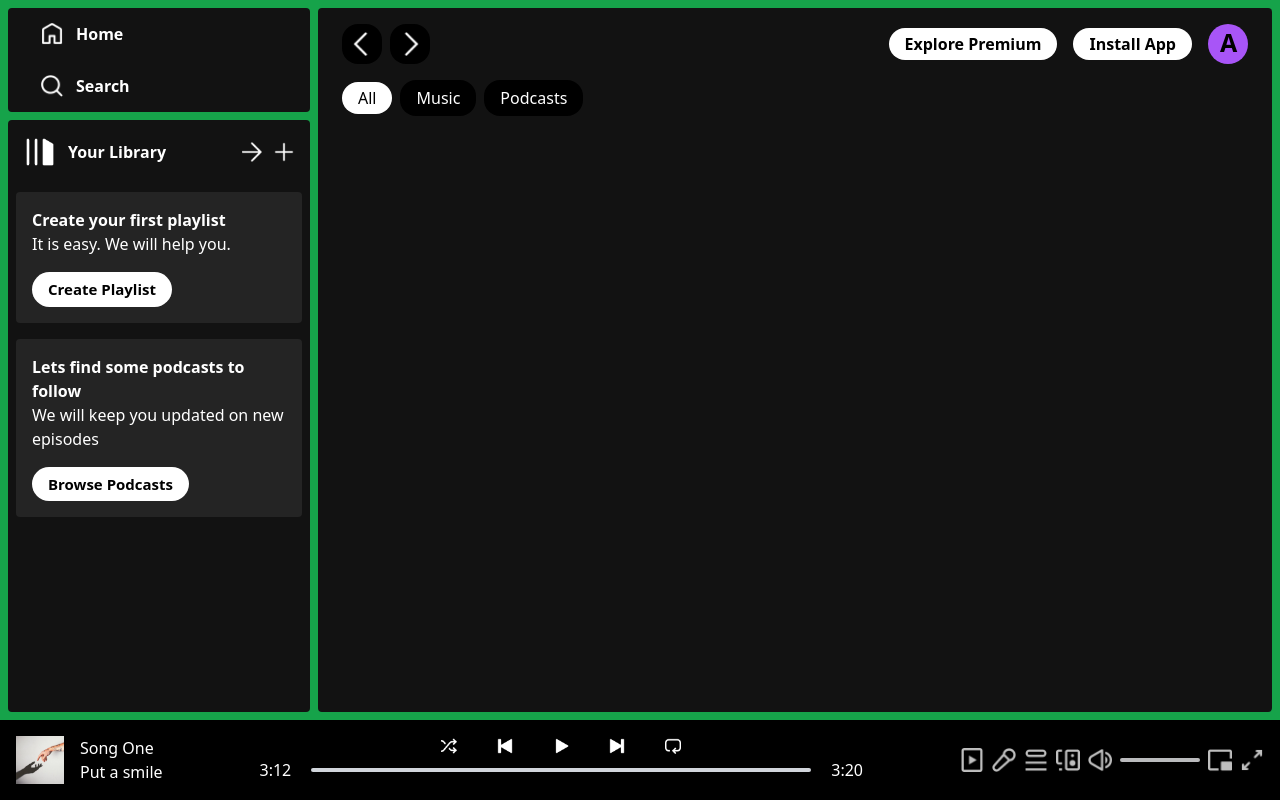
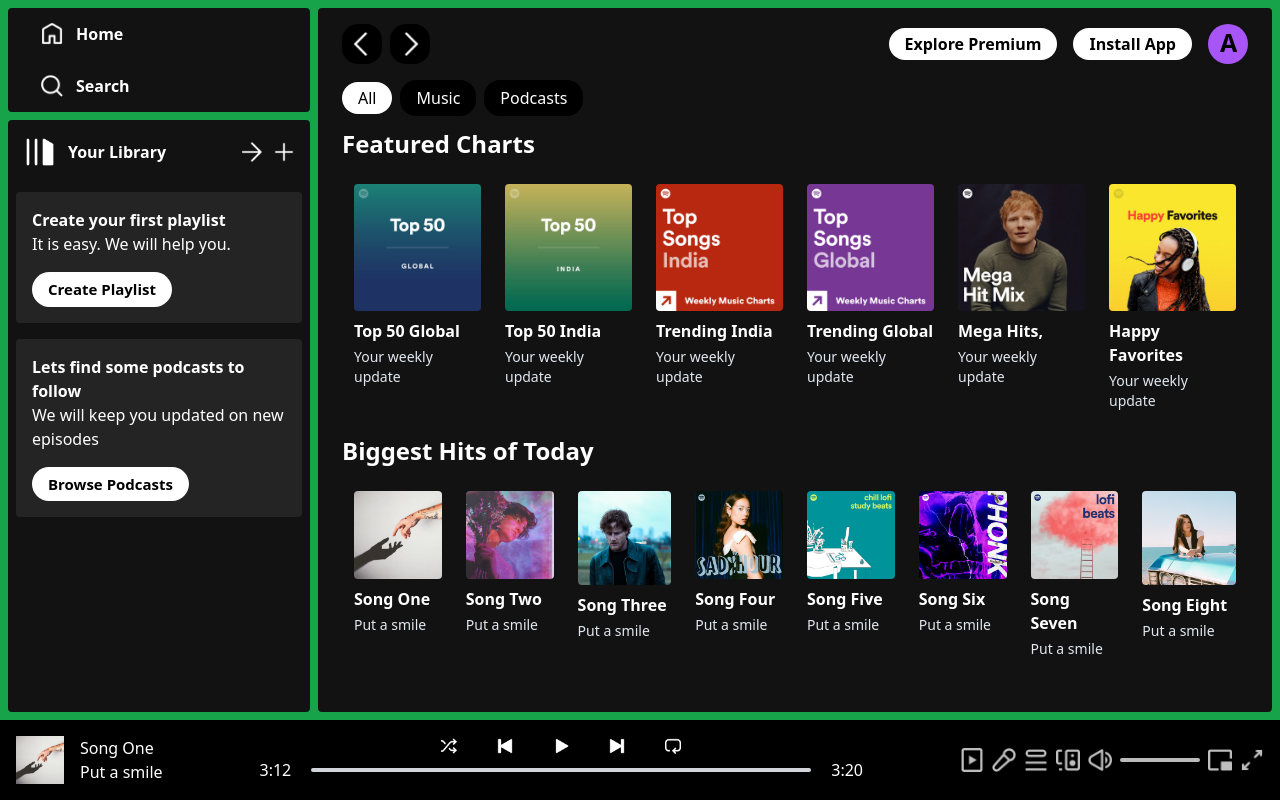
Before and after one commit to ashimaakash03/react-spotify-app, a React (Vite) app: page / in a window 1280 px wide. Built offline with nearby package versions, Linux system fonts and the light colour scheme.

Commit message:
completed homepage added playlists & songs

```diff
--- a/package.json
+++ b/package.json
@@ -10,6 +10,7 @@
     "preview": "vite preview"
   },
   "dependencies": {
+    "prop-types": "^15.8.1",
     "react": "^18.3.1",
     "react-dom": "^18.3.1",
     "react-music-app": "file:",
--- /dev/null
+++ b/src/components/AlbumItem.jsx
@@ -0,0 +1,20 @@
+//import React from 'react'
+import PropTypes from "prop-types";
+
+const AlbumItem = ({ image, name, desc }) => {
+  return (
+    <div className="min-w-[100px] rounded p-3 cursor-pointer hover:bg-[#ffffff26]">
+      <img className="rounded" src={image} />
+      <p className="font-bold mt-2 mb-1">{name}</p>
+      <p className="text-slate-200 text-sm">{desc.slice(0, 19)}</p>
+    </div>
+  );
+};
+
+AlbumItem.propTypes = {
+  image: PropTypes.string.isRequired,
+  name: PropTypes.string.isRequired,
+  desc: PropTypes.string.isRequired,
+  id: PropTypes.number.isRequired,
+};
+export default AlbumItem;
--- a/src/components/DisplayHome.jsx
+++ b/src/components/DisplayHome.jsx
@@ -1,11 +1,42 @@
 //import React from 'react'
 
 import Navbar from "./Navbar";
+import { albumsData, songsData } from "../assets/assets";
+import AlbumItem from "./AlbumItem";
+import SongItem from "./SongItem";
 
 const DisplayHome = () => {
   return (
     <>
       <Navbar />
+      <div className="mb-0">
+        <h1 className="my-3 font-bold text-2xl">Featured Charts</h1>
+        <div className="flex overflow-auto ">
+          {albumsData.map((item, index) => (
+            <AlbumItem
+              key={index}
+              name={item.name}
+              desc={item.desc}
+              image={item.image}
+              id={item.id}
+            />
+          ))}
+        </div>
+      </div>
+      <div className="mb-0">
+        <h1 className="my-3 font-bold text-2xl">Biggest Hits of Today</h1>
+        <div className="flex overflow-auto ">
+          {songsData.map((item, index) => (
+            <SongItem
+              key={index}
+              name={item.name}
+              desc={item.desc}
+              image={item.image}
+              id={item.id}
+            />
+          ))}
+        </div>
+      </div>
     </>
   );
 };
--- /dev/null
+++ b/src/components/SongItem.jsx
@@ -0,0 +1,20 @@
+//import React from 'react'
+
+import PropTypes from "prop-types";
+
+const SongItem = ({ image, name, desc }) => {
+  return (
+    <div className="min-w-[100px] rounded p-3 cursor-pointer hover:bg-[#ffffff26]">
+      <img className="rounded" src={image} />
+      <p className="font-bold mt-2 mb-1">{name}</p>
+      <p className="text-slate-200 text-sm">{desc.slice(0, 11)}</p>
+    </div>
+  );
+};
+
+SongItem.propTypes = {
+  image: PropTypes.string.isRequired,
+  name: PropTypes.string.isRequired,
+  desc: PropTypes.string.isRequired,
+};
+export default SongItem;
--- a/src/index.css
+++ b/src/index.css
@@ -1,3 +1,7 @@
 @tailwind base;
 @tailwind components;
 @tailwind utilities;
+
+::-webkit-scrollbar {
+  display: none;
+}
```
Also changed, not shown: 1 other file (tests, documents, lock files or other folders).
